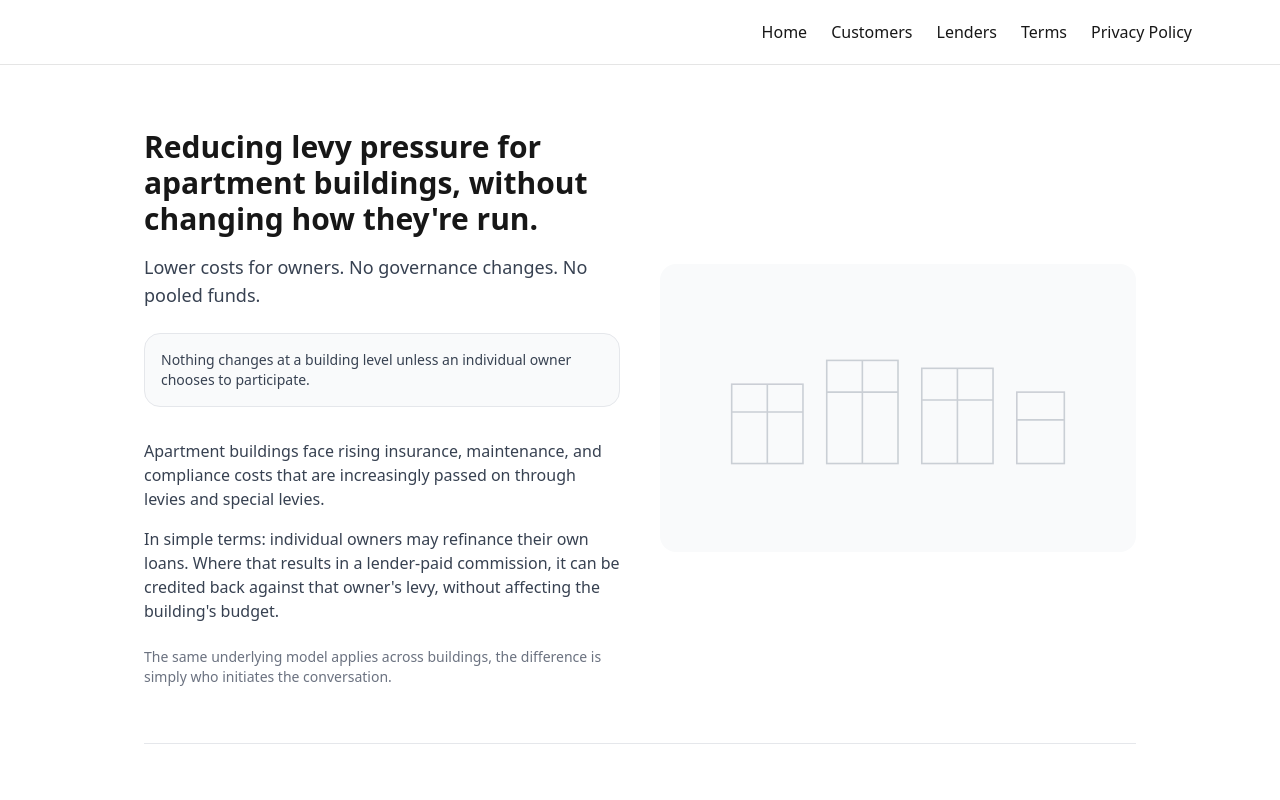
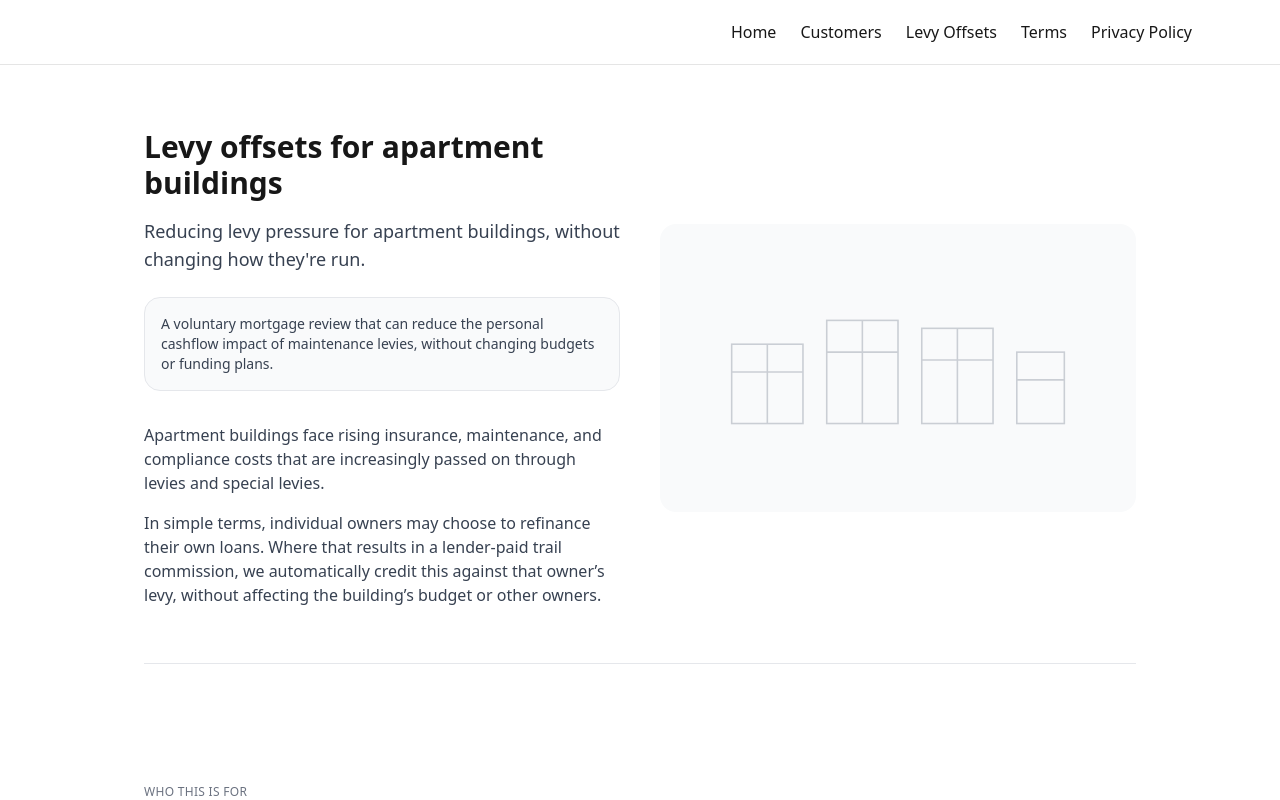
Before and after one commit to RukiDe/sold-nextjs, a Next.js app: page /levy-offsets in a window 1280 px wide. Shown: the top 800 px of the page. Built offline with nearby package versions, Linux system fonts and the light colour scheme.

Commit message:
Levy offset page tweaks

```diff
--- a/app/levy-offsets/page.tsx
+++ b/app/levy-offsets/page.tsx
@@ -9,16 +9,16 @@ export default function ApartmentsHubPage() {
         <div className="grid gap-10 md:grid-cols-2 items-center">
           <div>
             <h1 className="text-3xl font-semibold mb-4">
-              Reducing levy pressure for apartment buildings, without changing how they&apos;re run.
+              Levy offsets for apartment buildings
             </h1>
 
             <p className="text-lg text-gray-700">
-              Lower costs for owners. No governance changes. No pooled funds.
+              Reducing levy pressure for apartment buildings, without changing how they&apos;re run.
             </p>
 
             {/* Reassurance: sceptic-friendly */}
             <div className="mt-6 border border-gray-200 rounded-2xl p-4 bg-gray-50 text-sm text-gray-700">
-              Nothing changes at a building level unless an individual owner chooses to participate.
+              A voluntary mortgage review that can reduce the personal cashflow impact of maintenance levies, without changing budgets or funding plans.
             </div>
 
             <div className="mt-8 space-y-4">
@@ -29,17 +29,9 @@ export default function ApartmentsHubPage() {
 
               {/* One-line unlock: “how it works” */}
               <p className="text-gray-700">
-                In simple terms: individual owners may refinance their own loans. Where that results in a lender-paid
-                commission, it can be credited back against that owner&apos;s levy, without affecting the building&apos;s
-                budget.
+                In simple terms, individual owners may choose to refinance their own loans. Where that results in a lender-paid trail commission, we automatically credit this against that owner’s levy, without affecting the building’s budget or other owners.
               </p>
             </div>
-
-            {/* One sentence to reduce “separate sales paths” confusion */}
-            <p className="mt-6 text-sm text-gray-500">
-              The same underlying model applies across buildings, the difference is simply who initiates the
-              conversation.
-            </p>
           </div>
 
           <div className="relative w-full h-64 md:h-72 rounded-2xl bg-gray-50 flex items-center justify-center overflow-hidden">
--- a/components/Header.tsx
+++ b/components/Header.tsx
@@ -3,7 +3,7 @@ import Link from "next/link";
 const navItems = [
   { href: "/", label: "Home" },
   { href: "/customers", label: "Customers" },
-  { href: "/lenders", label: "Lenders" },
+  { href: "/levy-offsets", label: "Levy Offsets" },
   { href: "/terms", label: "Terms" },
   { href: "/privacy", label: "Privacy Policy" }
 ];
```
